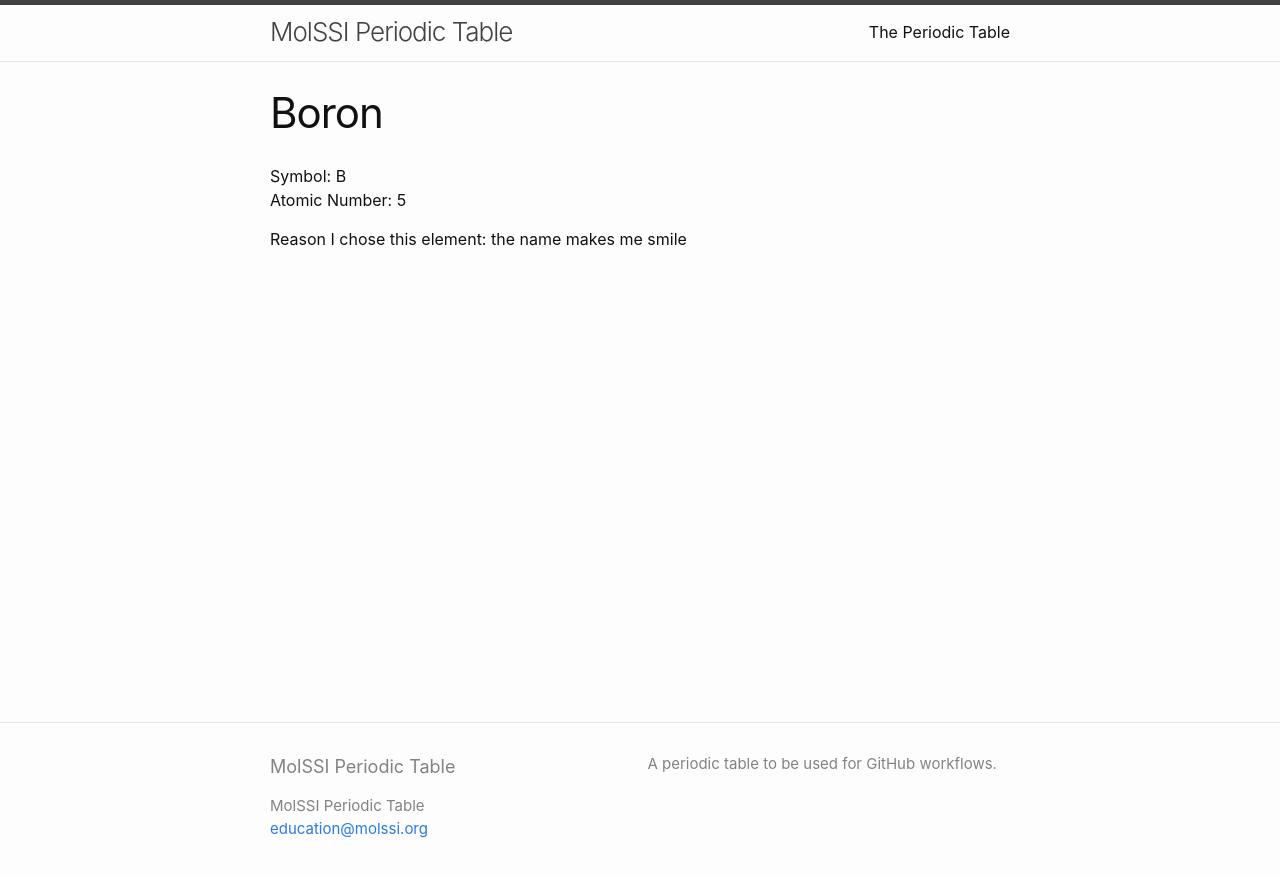
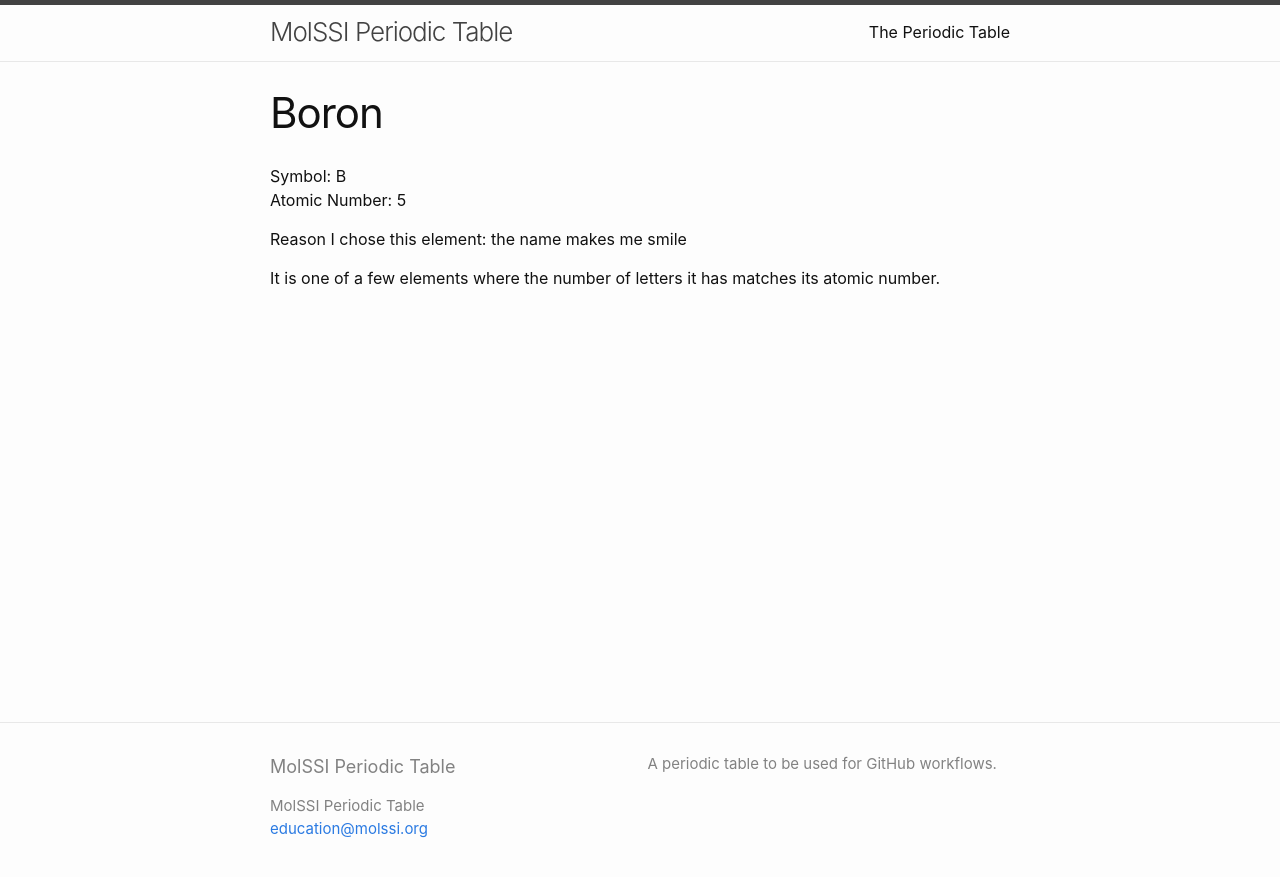
Before and after one commit to MolSSI-Education/periodic-table, a Jekyll site: the page built from elements/boron.md, in a window 1280 px wide. Shown: the top 877 px of the page. Built offline with Jekyll 4.4.1, drawn with Linux system fonts in a browser that asks for light colours.

Commit message:
added a boron fun fact

```diff
--- a/elements/boron.md
+++ b/elements/boron.md
@@ -7,3 +7,5 @@ Symbol: B<br/>
 Atomic Number: 5<br/>
 
 Reason I chose this element: the name makes me smile
+
+It is one of a few elements where the number of letters it has matches its atomic number.
```
